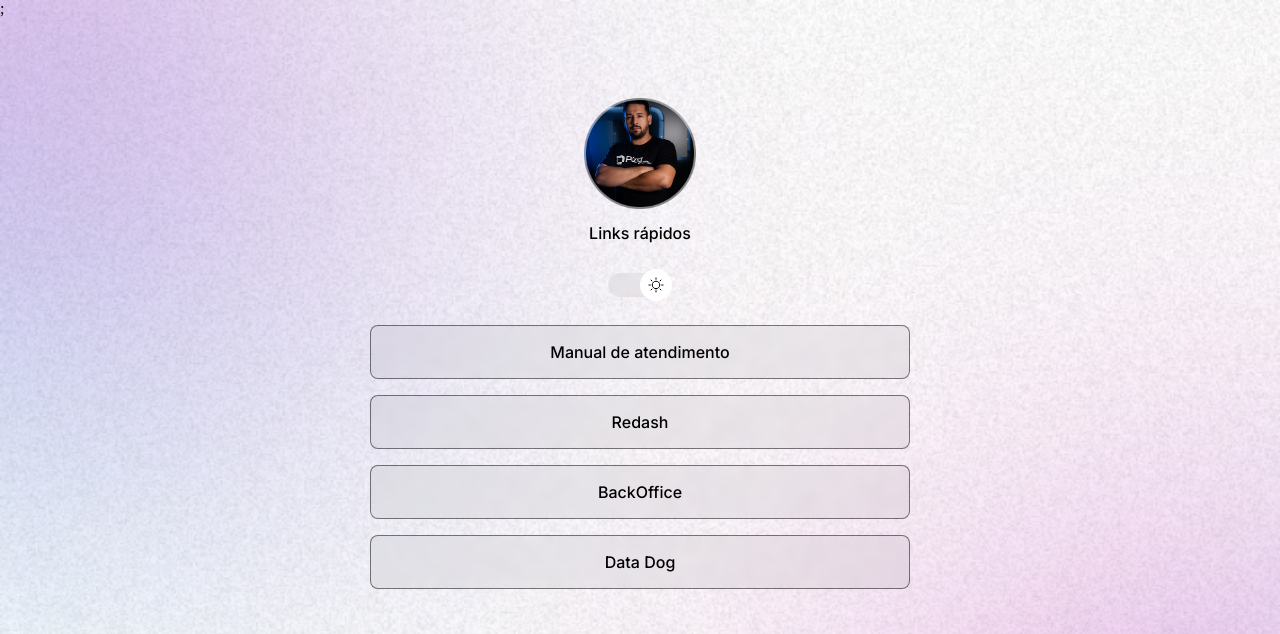
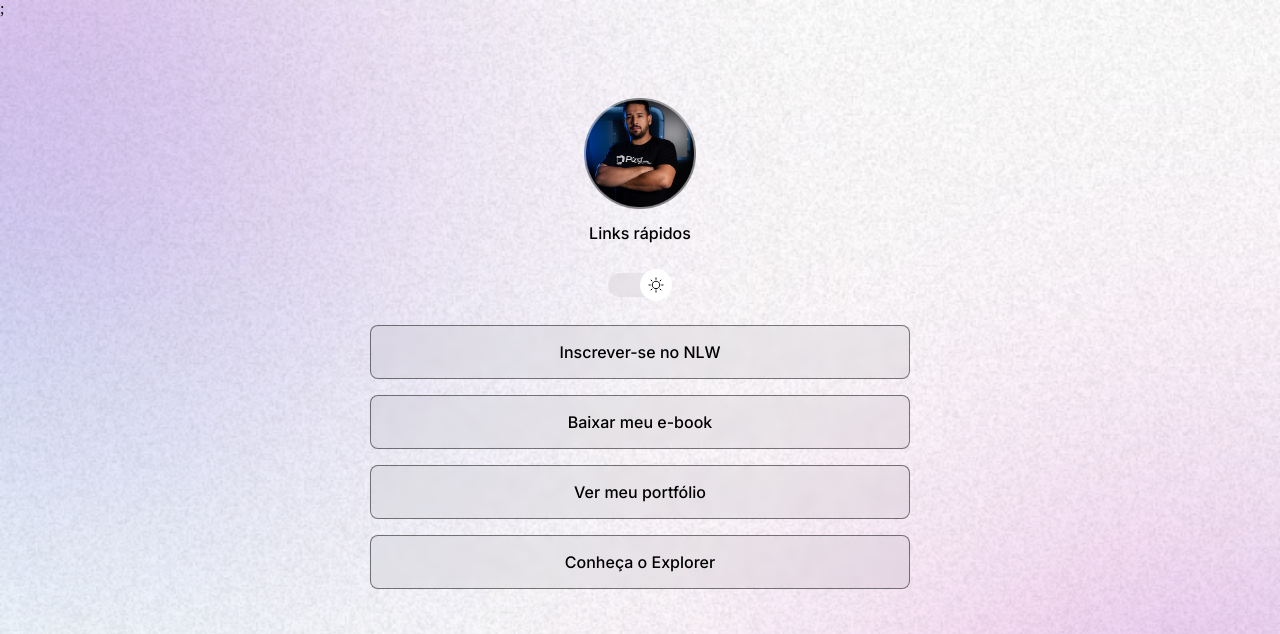
Before and after one commit to wolfcf6/projeto, a plain HTML site: page index.html in a window 1280 px wide. Shown: the top 634 px of the page. Drawn offline with nearby package versions, Linux system fonts and the light colour scheme.

```diff
--- a/index.html
+++ b/index.html
@@ -25,20 +25,20 @@
 
 <ul>
   <li>
-    <a href="https://docs.google.com/document/d/10cVkFp_CVlTXtnPo0gzuVH5Lk5Mjyw0cCBM-QRlro04/edit?tab=t.0" target="_blank">Manual de atendimento</a>
-   </li>
+    <a href="#">Inscrever-se no NLW</a>
+  </li>
 
-    <li>
-      <a href="https://data.pppay.com.br/"target=_blank >Redash</a>
+  <li>
+    <a href="#">Baixar meu e-book</a>
+  </li>
 
-    </li>
-    <li>
-      <a href="https://my.paag.io/auth/sign-in"target=_blank>BackOffice</a>
+  <li>
+    <a href="https://github.com/maykbrito">Ver meu portfólio</a>
+  </li>
 
-    </li>
-    <li>
-      <a href="https://p.datadoghq.com/sb/f00a00fe-0766-11ec-befe-da7ad0900002-c7aab028275c1d11823759971fba13a1?fromUser=false&refresh_mode=sliding&theme=dark&tpl_var_environment%5B0%5D=production&from_ts=1737372385104&to_ts=1737373285104&live=true"
-      target="_blank">Data Dog</a>
+  <li>
+    <a href="https://rocketseat.com.br/explorer" target="_blank"
+      >Conheça o Explorer</a>
     </li>
 </ul>
 
```
Also changed, not shown: assets/avatar - Copia.gif (added), assets/avatar.gif (added), assets/avatar@3x.png (added), 1 other file.
